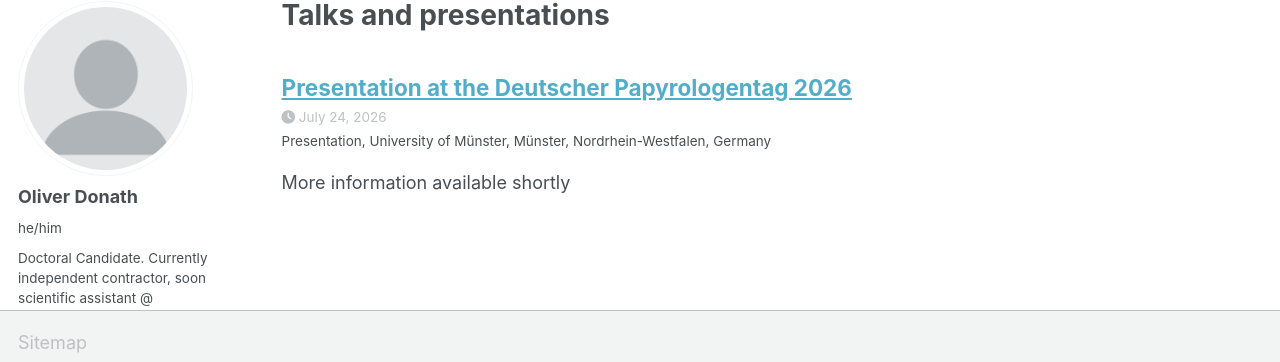
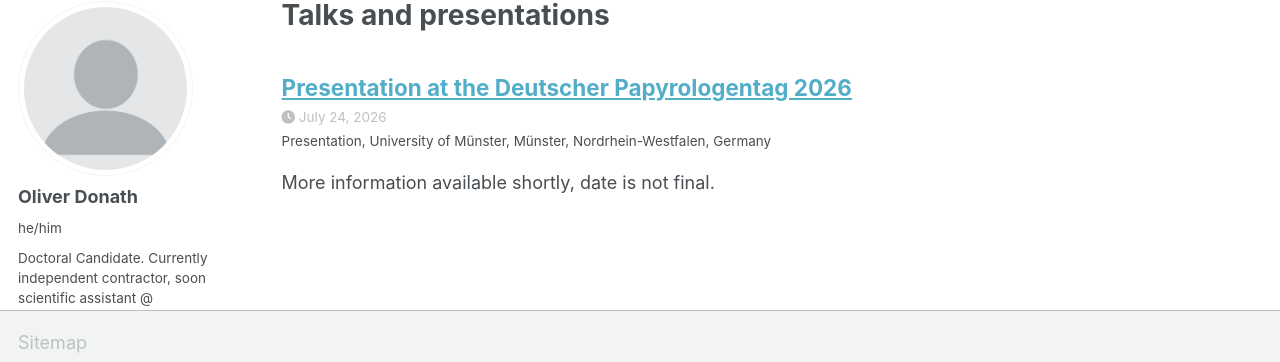
Before and after one commit to oli-do/oli-do.github.io, a Jekyll site: the page built from _pages/talks.html, in a window 1280 px wide. Shown: the part 100-462 px from the top of the page. Built offline with Jekyll 4.4.1, drawn with Linux system fonts in a browser that asks for light colours; a script bundle is joined from its source files by our own code; library files that are not in the unit come from our copies.

Commit message:
Update 2026-07-24-papyrologentag.md: fix md

```diff
--- a/_talks/2026-07-24-papyrologentag.md
+++ b/_talks/2026-07-24-papyrologentag.md
@@ -8,7 +8,7 @@ date: 2026-07-24
 location: "Münster, Nordrhein-Westfalen, Germany"
 ---
 
-More information available shortly
+More information available shortly, date is not final.
 
-**Original Title:** Antikes Buchformat digital: Erste Schritte zur computergestützten Analyse interregionaler Korpora</lb>
+**Original Title:** Antikes Buchformat digital: Erste Schritte zur computergestützten Analyse interregionaler Korpora</br>
 **Translation:** Ancient Book Format in Digital: First Steps towards the Computational Analysis of Interregional Corpora
```
